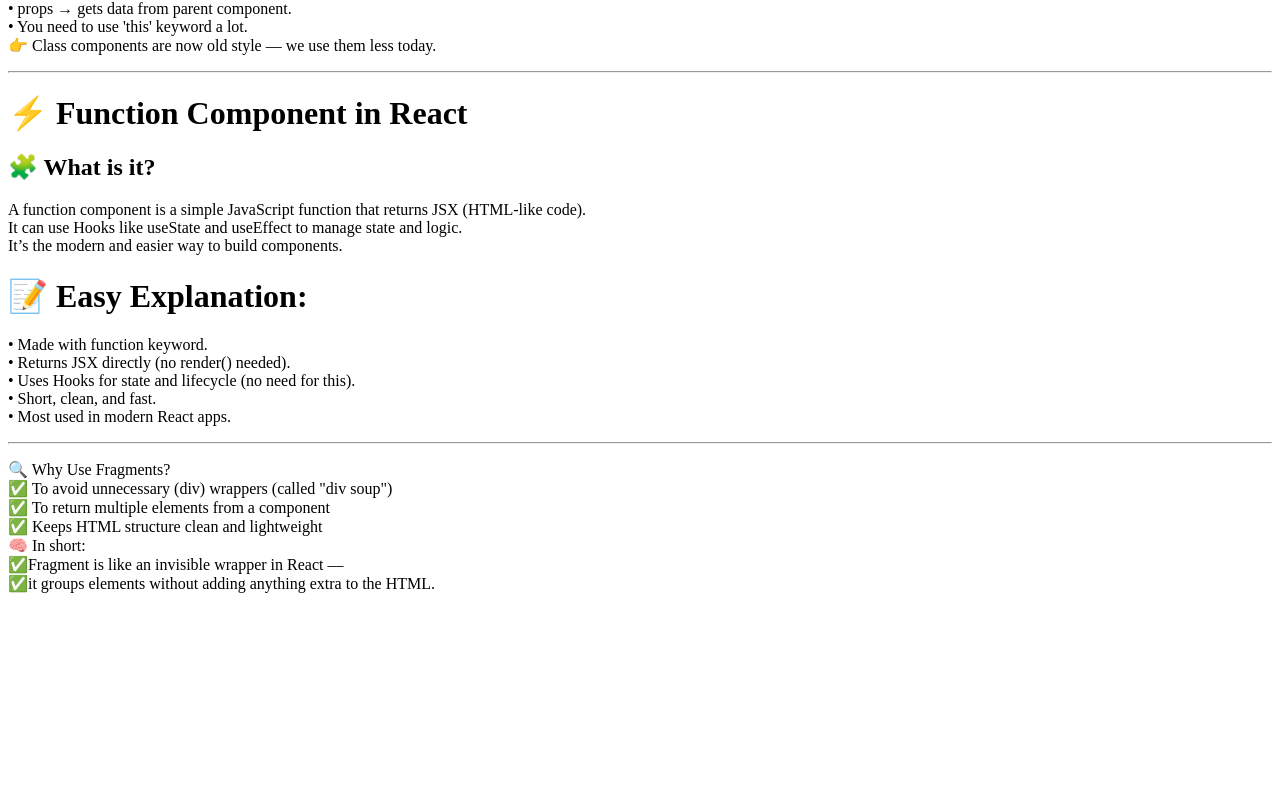
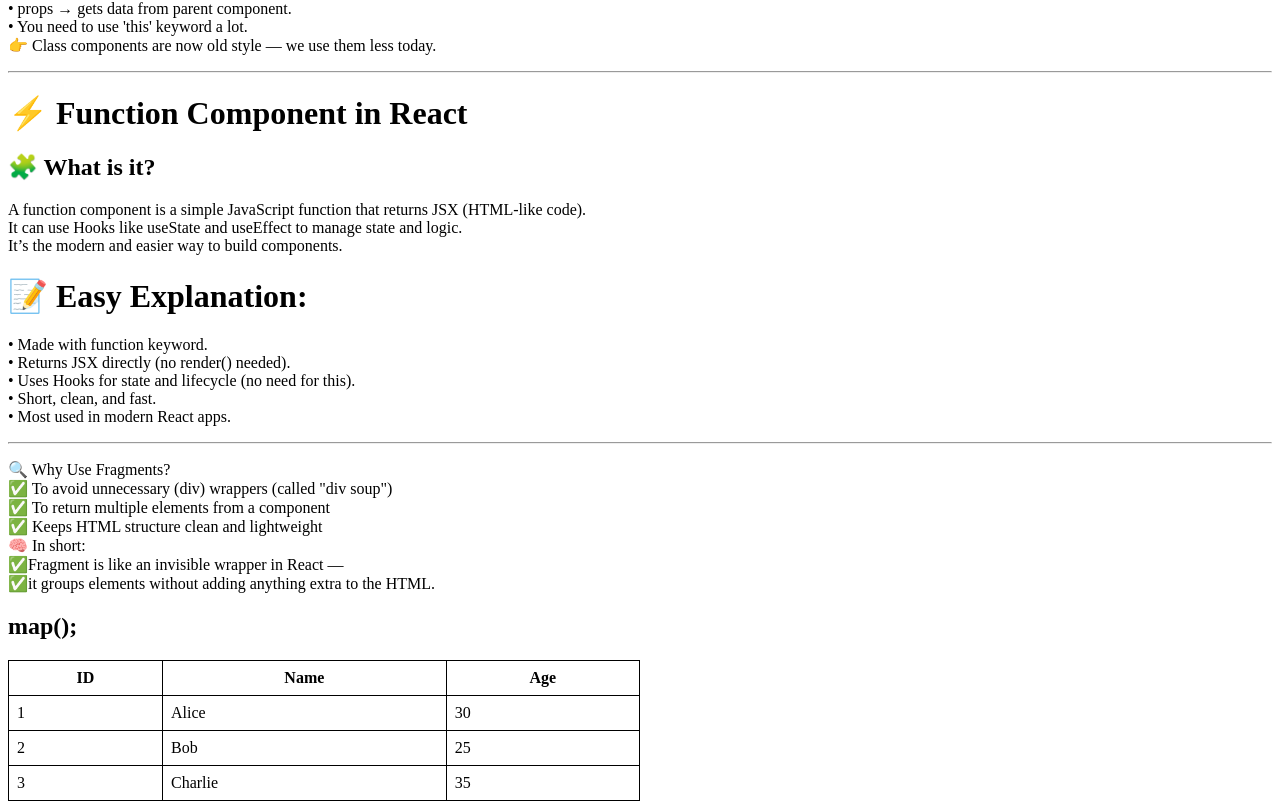
Before and after one commit to afnanmuhammad/learning-React-Basecs, a React (Vite) app: page / in a window 1280 px wide. Shown: the part 305-1116 px from the top of the page. Before the commit the page ends 914 px from the top, so only its background shows below. Built offline with nearby package versions, Linux system fonts and the light colour scheme.

Commit message:
use map function

```diff
--- a/src/App.jsx
+++ b/src/App.jsx
@@ -1,6 +1,7 @@
 import React from "react"
 import ClassBaseComponent from "./components/ClassBaseComponent"
 import FunctionBaseComponent from "./components/FunctionBaseComponent"
+import MapFunction from "./components/MapFunction"
 
 
 function App() {
@@ -18,6 +19,7 @@ function App() {
         ✅Fragment is like an invisible wrapper in React — <br />
         ✅it groups elements without adding anything extra to the HTML.
       </p>
+      <MapFunction />
     </>
   )
 }
--- /dev/null
+++ b/src/components/MapFunction.jsx
@@ -0,0 +1,44 @@
+import React from 'react'
+
+const MapFunction = () => {
+    const tableData = [
+        { id: 1, name: 'Alice', age: 30 },
+        { id: 2, name: 'Bob', age: 25 },
+        { id: 3, name: 'Charlie', age: 35 },
+    ];
+
+    return (
+        <div>
+            <h2>map();</h2>
+
+            {/* Add border using inline style */}
+            <table
+                style={{
+                    borderCollapse: 'collapse',
+                    width: '50%',
+                    margin: '10px 0',
+                }}
+            >
+                <thead>
+                    <tr>
+                        <th style={{ border: '1px solid black', padding: '8px' }}>ID</th>
+                        <th style={{ border: '1px solid black', padding: '8px' }}>Name</th>
+                        <th style={{ border: '1px solid black', padding: '8px' }}>Age</th>
+                    </tr>
+                </thead>
+
+                <tbody>
+                    {tableData.map((curElement) => (
+                        <tr key={curElement.id}>
+                            <td style={{ border: '1px solid black', padding: '8px' }}>{curElement.id}</td>
+                            <td style={{ border: '1px solid black', padding: '8px' }}>{curElement.name}</td>
+                            <td style={{ border: '1px solid black', padding: '8px' }}>{curElement.age}</td>
+                        </tr>
+                    ))}
+                </tbody>
+            </table>
+        </div>
+    );
+};
+
+export default MapFunction;
```
